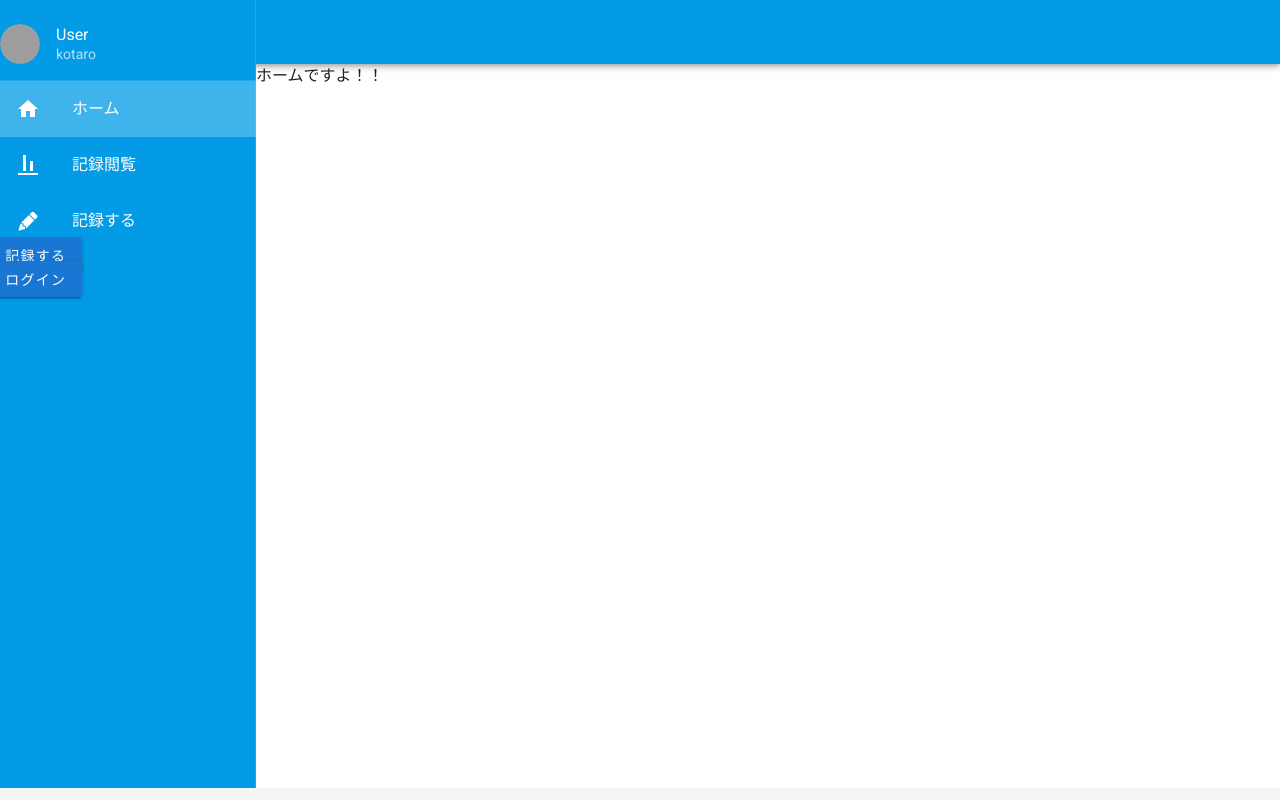
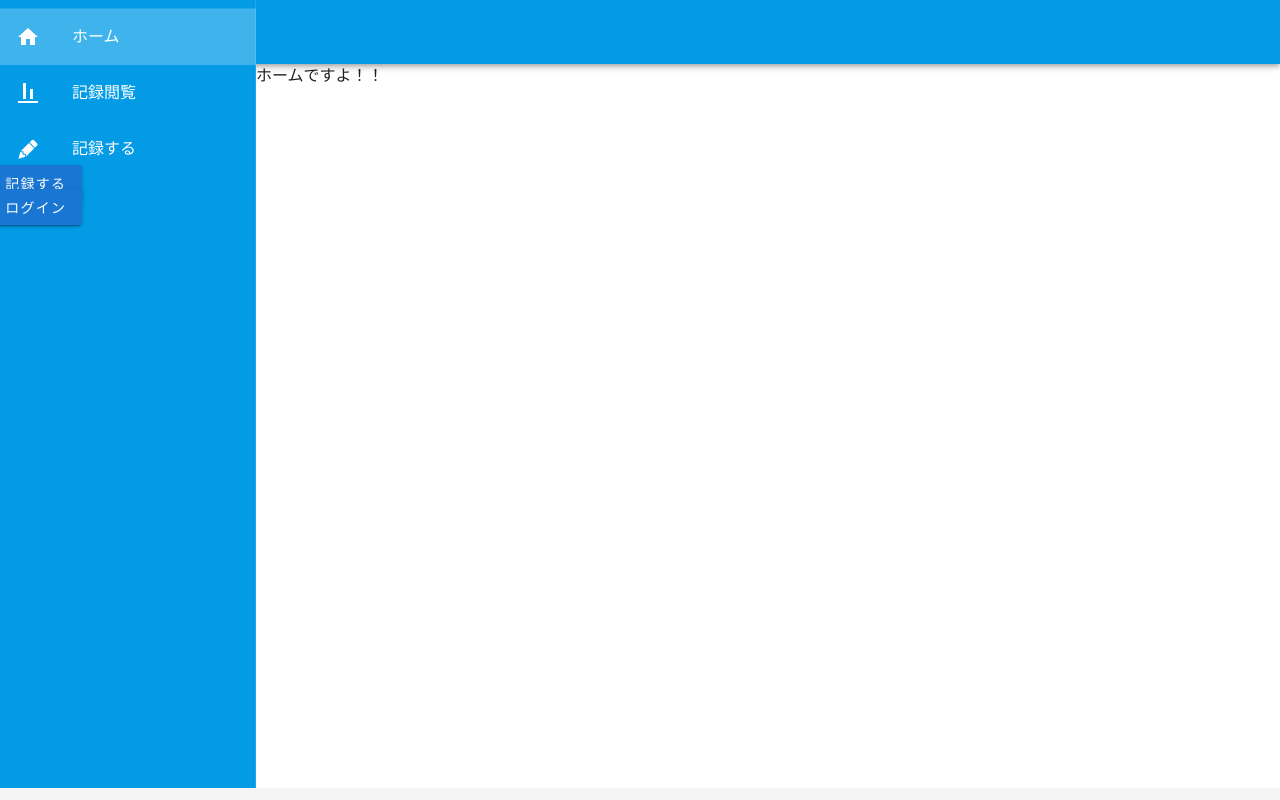
Before and after one commit to kotarofunyu/dietary-frontend, a Vue app: page / in a window 1280 px wide. Built offline with nearby package versions, Linux system fonts and the light colour scheme; no server answers; grey boxes are pictures that could not be loaded.

Commit message:
refactor

```diff
--- a/src/components/Header.vue
+++ b/src/components/Header.vue
@@ -12,13 +12,12 @@
         app
       >
         <v-list>
-          <v-list-item two-line class="px-0">
+          <v-list-item two-line class="px-0" v-if="user">
             <v-list-item-avatar>
               <img src="https://randomuser.me/api/portraits/men/81.jpg" />
             </v-list-item-avatar>
             <v-list-item-content>
-              <v-list-item-title>User</v-list-item-title>
-              <v-list-item-subtitle>kotaro</v-list-item-subtitle>
+              <v-list-item-title>{{ user.name }}</v-list-item-title>
             </v-list-item-content>
           </v-list-item>
           <v-divider></v-divider>
@@ -41,7 +40,6 @@
 <script>
 import LoginModal from "@/components/Login";
 import { mapState } from "vuex";
-import authCheck from "@/plugins/auth-check";
 import firebase from "@/plugins/firebase";
 import FormModal from "./FormModal";
 export default {
@@ -77,7 +75,6 @@ export default {
       return this.$store.state.currentUser;
     },
   },
-  mounted: authCheck(),
   methods: {
     setError(error, text) {
       this.error =
--- a/src/components/Login.vue
+++ b/src/components/Login.vue
@@ -77,6 +77,11 @@ export default {
         .signInWithEmailAndPassword(this.email, this.password)
         .then(
           (res) => {
+            console.log(res.user.uid);
+            this.axios.get(`/users?uid=${res.user.uid}`).then((res) => {
+              this.$store.commit("setUser", res.data);
+              console.log(res.data);
+            });
             this.$router.push("/");
           },
           (err) => {
@@ -90,6 +95,7 @@ export default {
         .signOut()
         .then((res) => {
           this.$store.commit("setUser", null);
+          this.$router.push("/");
         })
         .catch((error) => {
           this.error = "ログアウトに失敗しました";
--- a/src/main.js
+++ b/src/main.js
@@ -4,7 +4,6 @@ import router from './router/index.js'
 import store from './store'
 import axios from './plugins/axios'
 import VueAxios from 'vue-axios'
-import checkLoggedIn from './plugins/check-logged-in'
 import vuetify from './plugins/vuetify'
 
 Vue.config.productionTip = false
@@ -16,6 +15,6 @@ new Vue({
   router,
   store,
   vuetify,
-  checkLoggedIn,
+  // checkLoggedIn,
   render: h => h(App)
 }).$mount('#app')
--- a/src/plugins/auth-check.js
+++ /dev/null
@@ -1,17 +0,0 @@
-import firebase from '@/plugins/firebase'
-import axios from '@/plugins/axios'
-import store from '@/store/index'
-
-const authCheck = () => {
-  firebase.auth().onAuthStateChanged(async user => {
-    if (user) {
-      const { data } = await axios.get(`/users?uid=${user.uid}`)
-      console.log('ログインしているユーザー:', data)
-      store.commit('setUser', data)
-    } else {
-      store.commit('setUser', null)
-    }
-  })
-}
-
-export default authCheck
--- a/src/plugins/check-logged-in.js
+++ /dev/null
@@ -1,16 +0,0 @@
-import store from '@/store/index'
-import router from '@/router/index.js'
-
-const checkLoggedIn = function() {
-  // const checkLoggedIn = () => {
-  console.log(store.state.currentUser)
-  console.log(this)
-  if (store.state.currentUser) {
-    console.log('ユーザーいるよ')
-  } else {
-    console.log('ユーザーいないよ！！')
-    // $router.push('/signin')
-  }
-}
-
-export default checkLoggedIn
```
